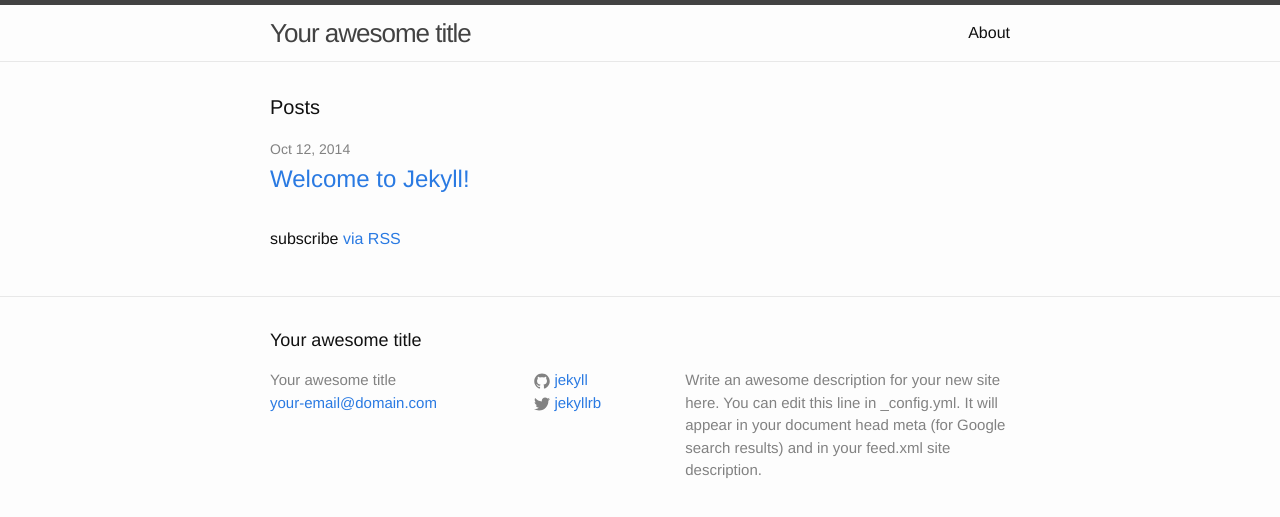
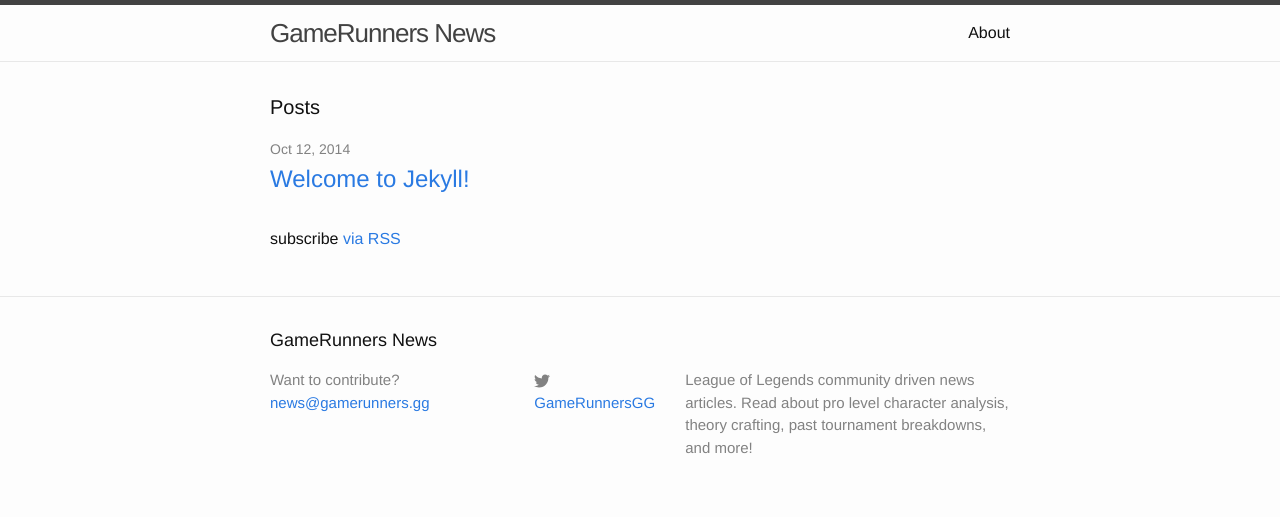
Before and after one commit to bernardjhuang/gamerunnersnews, a Jekyll site: the page built from index.html, in a window 1280 px wide. Shown: the top 517 px of the page. Built offline with Jekyll 4.4.1, drawn with Linux system fonts in a browser that asks for light colours.

Commit message:
update defaults

```diff
--- a/_config.yml
+++ b/_config.yml
@@ -1,14 +1,10 @@
 # Site settings
-title: Your awesome title
-email: your-email@domain.com
-description: > # this means to ignore newlines until "baseurl:"
-  Write an awesome description for your new site here. You can edit this
-  line in _config.yml. It will appear in your document head meta (for
-  Google search results) and in your feed.xml site description.
+title: GameRunners News
+email: news@gamerunners.gg
+description: League of Legends community driven news articles. Read about pro level character analysis, theory crafting, past tournament breakdowns, and more!
 baseurl: "" # the subpath of your site, e.g. /blog/
-url: "http://yourdomain.com" # the base hostname & protocol for your site
-twitter_username: jekyllrb
-github_username:  jekyll
+url: "http://news.gamerunners.gg" # the base hostname & protocol for your site
+twitter_username: GameRunnersGG
 
 # Build settings
 markdown: kramdown
--- a/_includes/footer.html
+++ b/_includes/footer.html
@@ -7,27 +7,13 @@
     <div class="footer-col-wrapper">
       <div class="footer-col  footer-col-1">
         <ul class="contact-list">
-          <li>{{ site.title }}</li>
+          <li>Want to contribute?</li>
           <li><a href="mailto:{{ site.email }}">{{ site.email }}</a></li>
         </ul>
       </div>
 
       <div class="footer-col  footer-col-2">
         <ul class="social-media-list">
-          {% if site.github_username %}
-          <li>
-            <a href="https://github.com/{{ site.github_username }}">
-              <span class="icon  icon--github">
-                <svg viewBox="0 0 16 16">
-                  <path fill="#828282" d="M7.999,0.431c-4.285,0-7.76,3.474-7.76,7.761 c0,3.428,2.223,6.337,5.307,7.363c0.388,0.071,0.53-0.168,0.53-0.374c0-0.184-0.007-0.672-0.01-1.32 c-2.159,0.469-2.614-1.04-2.614-1.04c-0.353-0.896-0.862-1.135-0.862-1.135c-0.705-0.481,0.053-0.472,0.053-0.472 c0.779,0.055,1.189,0.8,1.189,0.8c0.692,1.186,1.816,0.843,2.258,0.645c0.071-0.502,0.271-0.843,0.493-1.037 C4.86,11.425,3.049,10.76,3.049,7.786c0-0.847,0.302-1.54,0.799-2.082C3.768,5.507,3.501,4.718,3.924,3.65 c0,0,0.652-0.209,2.134,0.796C6.677,4.273,7.34,4.187,8,4.184c0.659,0.003,1.323,0.089,1.943,0.261 c1.482-1.004,2.132-0.796,2.132-0.796c0.423,1.068,0.157,1.857,0.077,2.054c0.497,0.542,0.798,1.235,0.798,2.082 c0,2.981-1.814,3.637-3.543,3.829c0.279,0.24,0.527,0.713,0.527,1.437c0,1.037-0.01,1.874-0.01,2.129 c0,0.208,0.14,0.449,0.534,0.373c3.081-1.028,5.302-3.935,5.302-7.362C15.76,3.906,12.285,0.431,7.999,0.431z"/>
-                </svg>
-              </span>
-
-              <span class="username">{{ site.github_username }}</span>
-            </a>
-          </li>
-          {% endif %}
-
           {% if site.twitter_username %}
           <li>
             <a href="https://twitter.com/{{ site.twitter_username }}">
```
